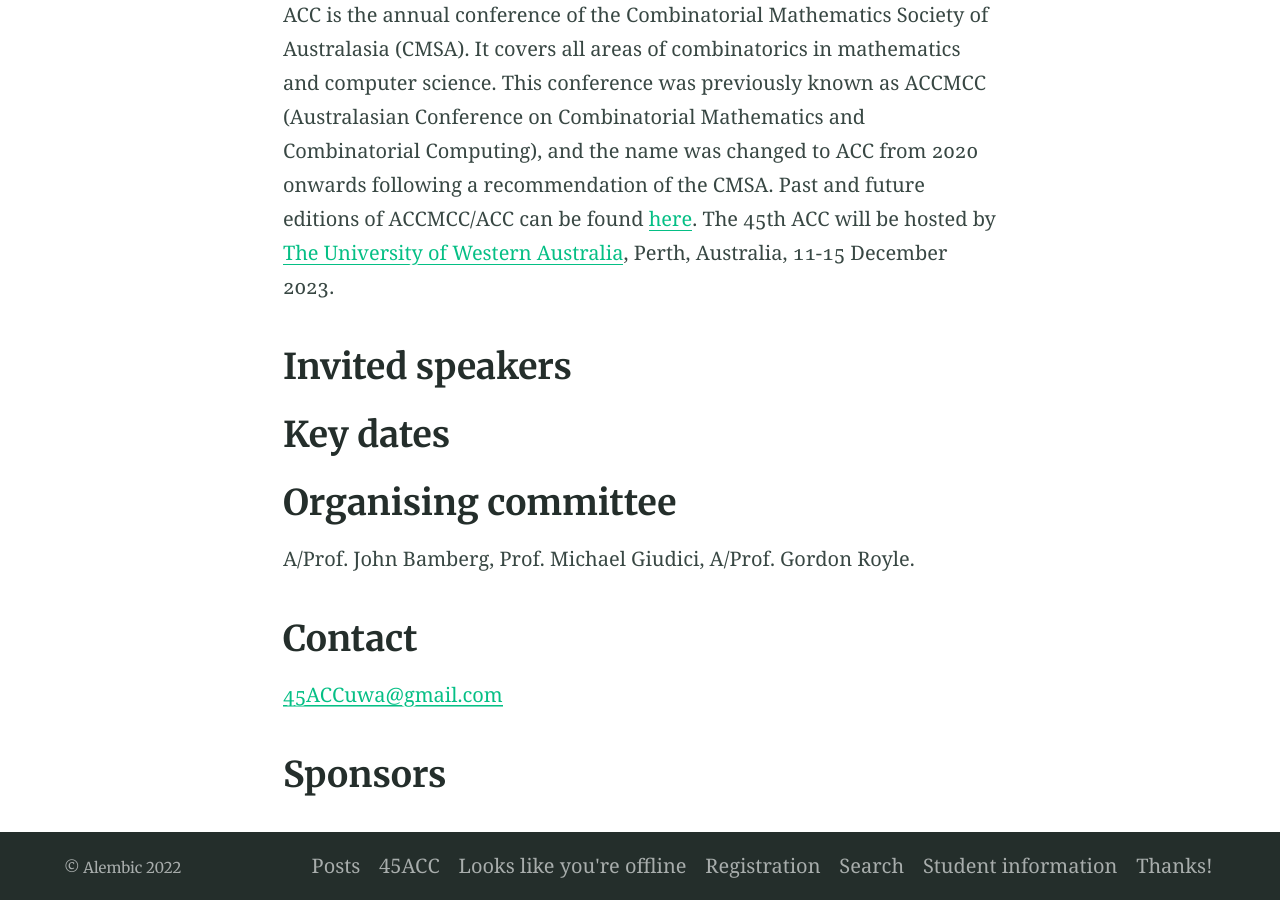
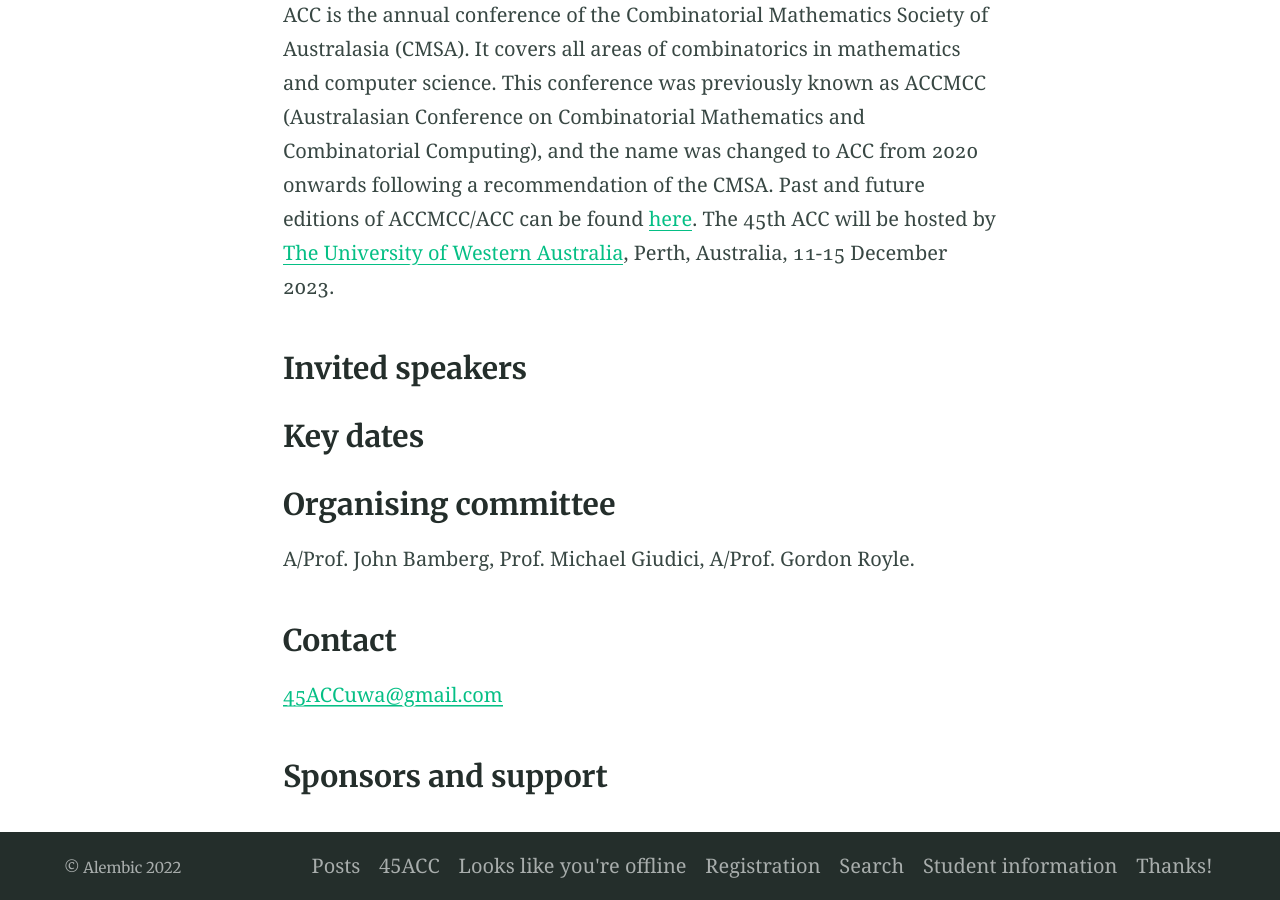
Before and after one commit to 45ACC/45ACC.github.io, a Jekyll site: the page built from index.md, in a window 1280 px wide and 900 px high, scrolled down 582 px. Built offline with Jekyll 4.4.1, drawn with Linux system fonts in a browser that asks for light colours.

Commit message:
Update index.md

```diff
--- a/index.md
+++ b/index.md
@@ -7,24 +7,24 @@ feature_image: "https://picsum.photos/1300/400?image=989"
 excerpt: "ACC is the annual conference of the Combinatorial Mathematics Society of Australasia (CMSA). "
 ---
 
-## About
+### About
 
 ACC is the annual conference of the Combinatorial Mathematics Society of Australasia (CMSA). It covers all areas of combinatorics in mathematics and computer science. This conference was previously known as ACCMCC (Australasian Conference on Combinatorial Mathematics and Combinatorial Computing), and the name was changed to ACC from 2020 onwards following a recommendation of the CMSA. Past and future editions of ACCMCC/ACC can be found [here](http://combinatorics-australasia.org/conferences.html).
 The 45th ACC will be hosted by [The University of Western Australia](https://www.uwa.edu.au), Perth, Australia, 11-15 December 2023.
 
 
-## Invited speakers
+### Invited speakers
 
 
 
-## Key dates
+### Key dates
 
-## Organising committee
+### Organising committee
 
 A/Prof. John Bamberg, Prof. Michael Giudici, A/Prof. Gordon Royle.
 
-## Contact
+### Contact
 
 [45ACCuwa@gmail.com](mailto:45ACCuwa@gmail.com)
 
-## Sponsors
+### Sponsors and support
```
